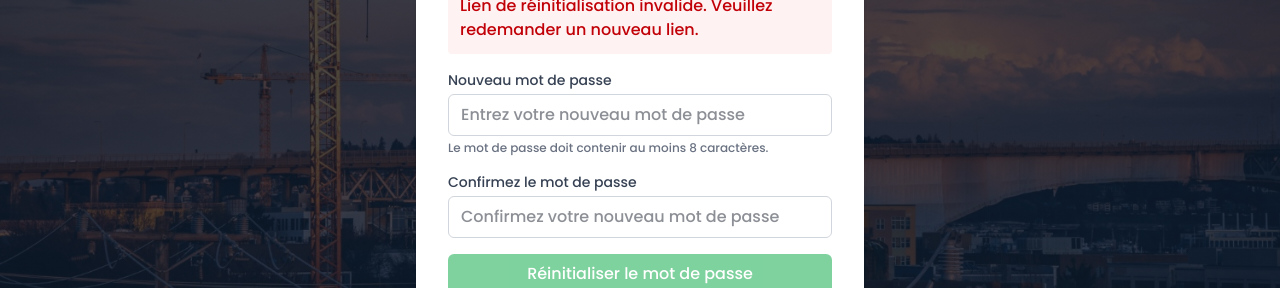
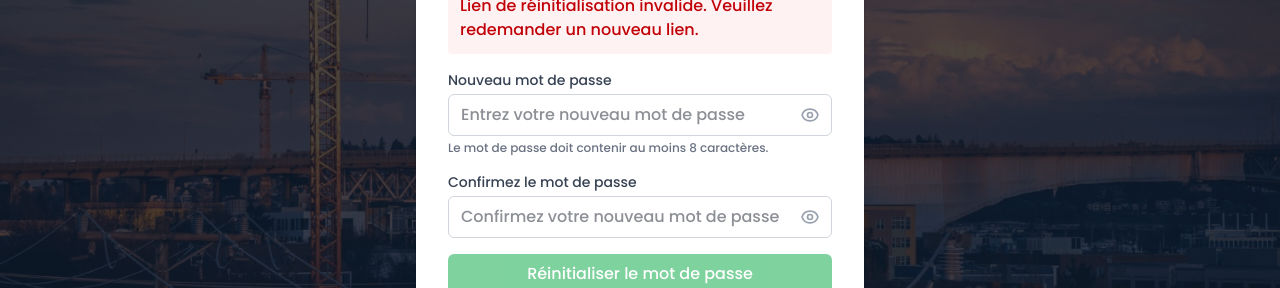
Before and after one commit to razafiarisoa203/matac, a React (Vite) app: page /reset-password in a window 1280 px wide. Shown: the part 286-574 px from the top of the page. Built offline with nearby package versions, Linux system fonts and the light colour scheme.

Commit message:
ajouter une petit icone sur le fichier restpassword

```diff
--- a/src/pages/Authentification/ResetPassword.jsx
+++ b/src/pages/Authentification/ResetPassword.jsx
@@ -14,6 +14,8 @@
   const [error, setError] = useState("");
   const [email, setEmail] = useState("");
   const [code, setCode] = useState("");
+  const [showPassword, setShowPassword] = useState(false);
+  const [showConfirmPassword, setShowConfirmPassword] = useState(false);
 
   // Récupérer l'email et le code depuis l'URL
   useEffect(() => {
@@ -28,6 +30,9 @@
     setEmail(emailParam);
     setCode(codeParam);
   }, [searchParams]);
+
+  const togglePasswordVisibility = () => setShowPassword(!showPassword);
+  const toggleConfirmPasswordVisibility = () => setShowConfirmPassword(!showConfirmPassword);
 
   const handleSubmit = async (e) => {
     e.preventDefault();
@@ -90,41 +95,77 @@
 
           {!message && (
             <form onSubmit={handleSubmit} className="space-y-4">
-              <div>
+              <div className="relative">
                 <label htmlFor="password" className="block text-sm font-medium text-gray-700 mb-1">
                   Nouveau mot de passe
                 </label>
+                <div className="relative">
                   <input
                     id="password"
-                  type="password"
+                    type={showPassword ? "text" : "password"}
                     required
                     minLength={8}
                     value={password}
                     onChange={e => setPassword(e.target.value)}
-                  className="block w-full px-3 py-2 border border-gray-300 rounded-md focus:ring-green-500 focus:border-green-500"
+                    className="block w-full px-3 py-2 pr-10 border border-gray-300 rounded-md focus:ring-green-500 focus:border-green-500"
                     placeholder="Entrez votre nouveau mot de passe"
                     disabled={loading}
                   />
+                  <button
+                    type="button"
+                    onClick={togglePasswordVisibility}
+                    className="absolute inset-y-0 right-0 pr-3 flex items-center"
+                  >
+                    {showPassword ? (
+                      <svg className="h-5 w-5 text-gray-400 hover:text-gray-600" fill="none" stroke="currentColor" viewBox="0 0 24 24">
+                        <path strokeLinecap="round" strokeLinejoin="round" strokeWidth={2} d="M13.875 18.825A10.05 10.05 0 0112 19c-4.478 0-8.268-2.943-9.543-7a9.97 9.97 0 011.563-3.029m5.858.908a3 3 0 114.243 4.243M9.878 9.878l4.242 4.242M9.878 9.878L3 3m6.878 6.878L21 21" />
+                      </svg>
+                    ) : (
+                      <svg className="h-5 w-5 text-gray-400 hover:text-gray-600" fill="none" stroke="currentColor" viewBox="0 0 24 24">
+                        <path strokeLinecap="round" strokeLinejoin="round" strokeWidth={2} d="M15 12a3 3 0 11-6 0 3 3 0 016 0z" />
+                        <path strokeLinecap="round" strokeLinejoin="round" strokeWidth={2} d="M2.458 12C3.732 7.943 7.523 5 12 5c4.478 0 8.268 2.943 9.542 7-1.274 4.057-5.064 7-9.542 7-4.477 0-8.268-2.943-9.542-7z" />
+                      </svg>
+                    )}
+                  </button>
+                </div>
                 <p className="mt-1 text-xs text-gray-500">
                   Le mot de passe doit contenir au moins 8 caractères.
                 </p>
               </div>
 
-              <div>
+              <div className="relative">
                 <label htmlFor="confirmPassword" className="block text-sm font-medium text-gray-700 mb-1">
                   Confirmez le mot de passe
                 </label>
+                <div className="relative">
                   <input
                     id="confirmPassword"
-                  type="password"
+                    type={showConfirmPassword ? "text" : "password"}
                     required
                     minLength={8}
                     value={confirmPassword}
                     onChange={e => setConfirmPassword(e.target.value)}
-                  className="block w-full px-3 py-2 border border-gray-300 rounded-md focus:ring-green-500 focus:border-green-500"
+                    className="block w-full px-3 py-2 pr-10 border border-gray-300 rounded-md focus:ring-green-500 focus:border-green-500"
                     placeholder="Confirmez votre nouveau mot de passe"
                     disabled={loading}
                   />
+                  <button
+                    type="button"
+                    onClick={toggleConfirmPasswordVisibility}
+                    className="absolute inset-y-0 right-0 pr-3 flex items-center"
+                  >
+                    {showConfirmPassword ? (
+                      <svg className="h-5 w-5 text-gray-400 hover:text-gray-600" fill="none" stroke="currentColor" viewBox="0 0 24 24">
+                        <path strokeLinecap="round" strokeLinejoin="round" strokeWidth={2} d="M13.875 18.825A10.05 10.05 0 0112 19c-4.478 0-8.268-2.943-9.543-7a9.97 9.97 0 011.563-3.029m5.858.908a3 3 0 114.243 4.243M9.878 9.878l4.242 4.242M9.878 9.878L3 3m6.878 6.878L21 21" />
+                      </svg>
+                    ) : (
+                      <svg className="h-5 w-5 text-gray-400 hover:text-gray-600" fill="none" stroke="currentColor" viewBox="0 0 24 24">
+                        <path strokeLinecap="round" strokeLinejoin="round" strokeWidth={2} d="M15 12a3 3 0 11-6 0 3 3 0 016 0z" />
+                        <path strokeLinecap="round" strokeLinejoin="round" strokeWidth={2} d="M2.458 12C3.732 7.943 7.523 5 12 5c4.478 0 8.268 2.943 9.542 7-1.274 4.057-5.064 7-9.542 7-4.477 0-8.268-2.943-9.542-7z" />
+                      </svg>
+                    )}
+                  </button>
+                </div>
               </div>
 
               <button
```
Lines whose indentation alone changed are shown as unchanged.
